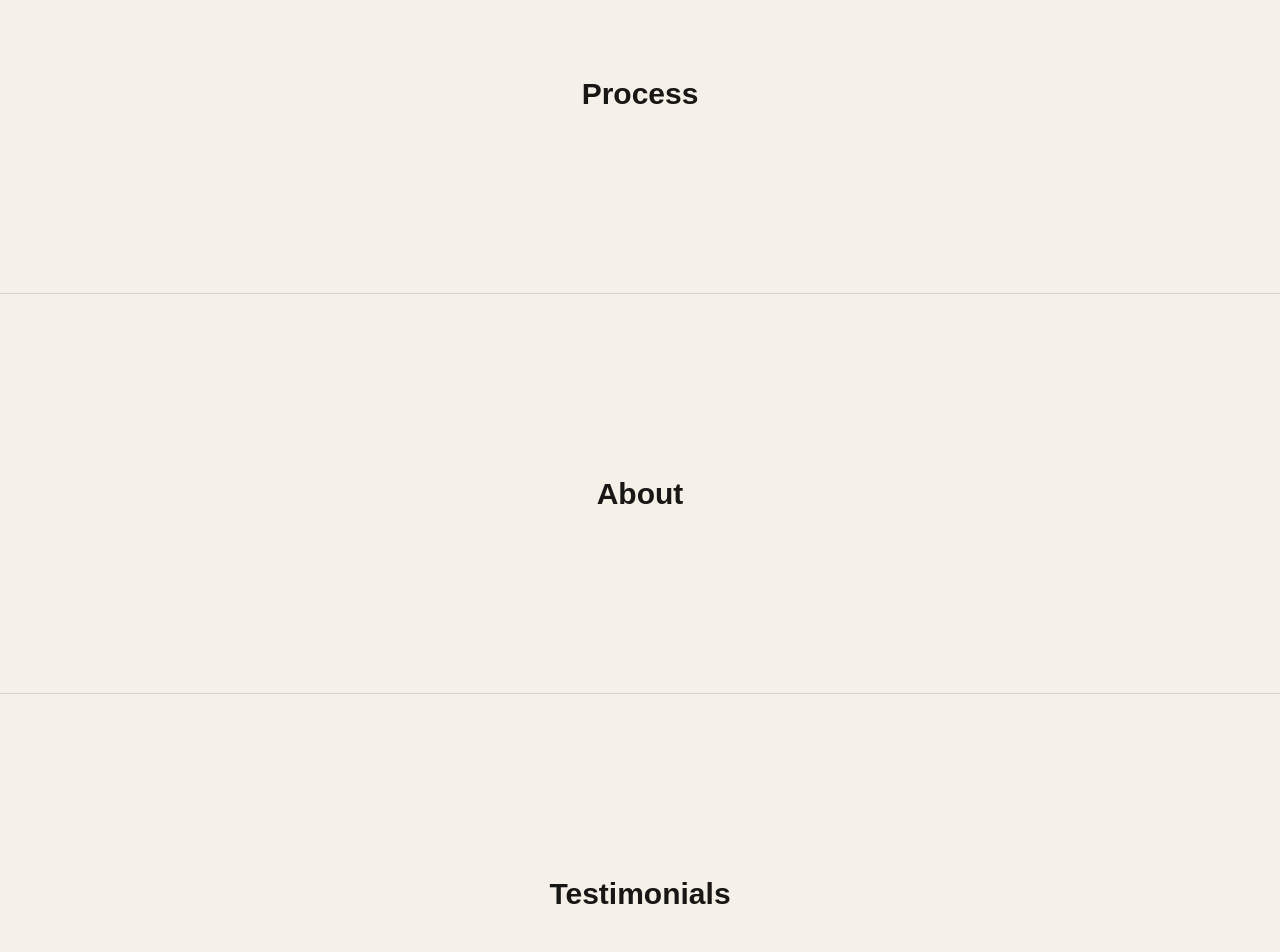
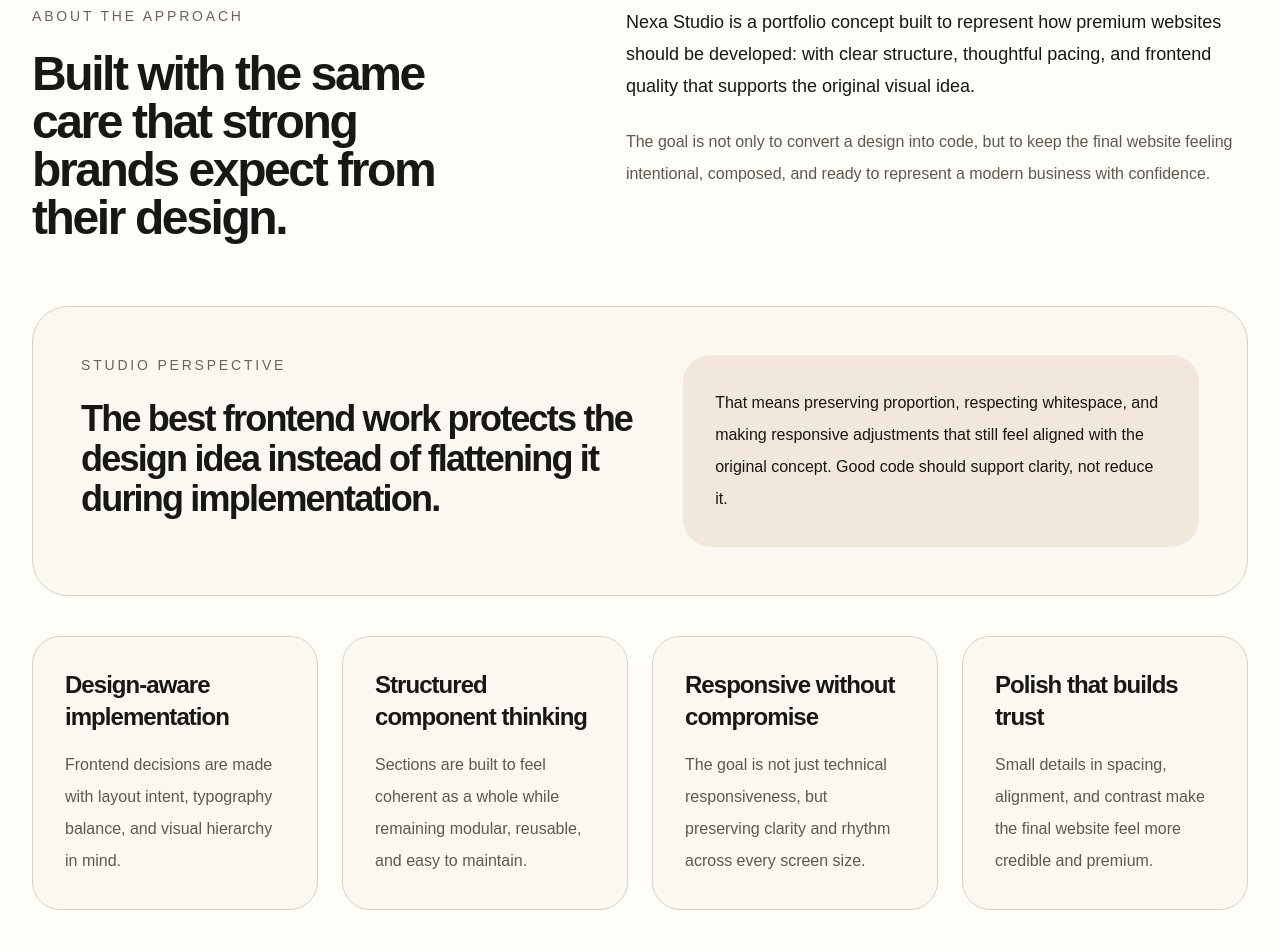
Before and after one commit to szymonbasiul/nexa-studio, a Next.js app: page / in a window 1280 px wide. Shown: the part 6180-7132 px from the top of the page. Built offline with nearby package versions, Linux system fonts and the light colour scheme.

Commit message:
feat: add editorial about section

```diff
--- a/src/app/page.tsx
+++ b/src/app/page.tsx
@@ -1,8 +1,10 @@
-import Navbar from '@/components/layout/Navbar';
-import Hero from '@/components/sections/Hero';
-import StudioIntro from '@/components/sections/StudioIntro';
-import WorkShowcase from '@/components/sections/WorkShowcase';
-import ProcessSection from '@/components/sections/ProcessSection';
+import Navbar from "@/components/layout/Navbar";
+import Hero from "@/components/sections/Hero";
+import StudioIntro from "@/components/sections/StudioIntro";
+import WorkShowcase from "@/components/sections/WorkShowcase";
+import ProcessSection from "@/components/sections/ProcessSection";
+import AboutSection from "@/components/sections/AboutSection";
+
 export default function Home() {
   return (
     <>
@@ -13,23 +15,7 @@ export default function Home() {
         <StudioIntro />
         <WorkShowcase />
         <ProcessSection />
-				<section
-					id="process"
-					className="flex min-h-[50vh] items-center justify-center border-b border-[#D9D1C7]"
-				>
-					<div className="px-6 text-center text-3xl font-semibold text-[#181716]">
-						Process
-					</div>
-				</section>
-
-				<section
-					id="about"
-					className="flex min-h-[50vh] items-center justify-center border-b border-[#D9D1C7]"
-				>
-					<div className="px-6 text-center text-3xl font-semibold text-[#181716]">
-						About
-					</div>
-				</section>
+        <AboutSection />
 
         <section
           id="testimonials"
--- /dev/null
+++ b/src/components/sections/AboutSection.tsx
@@ -0,0 +1,101 @@
+import Container from "@/components/layout/Container";
+
+const highlights = [
+  {
+    title: "Design-aware implementation",
+    description:
+      "Frontend decisions are made with layout intent, typography balance, and visual hierarchy in mind.",
+  },
+  {
+    title: "Structured component thinking",
+    description:
+      "Sections are built to feel coherent as a whole while remaining modular, reusable, and easy to maintain.",
+  },
+  {
+    title: "Responsive without compromise",
+    description:
+      "The goal is not just technical responsiveness, but preserving clarity and rhythm across every screen size.",
+  },
+  {
+    title: "Polish that builds trust",
+    description:
+      "Small details in spacing, alignment, and contrast make the final website feel more credible and premium.",
+  },
+];
+
+export default function AboutSection() {
+  return (
+    <section
+      id="about"
+      className="border-b border-[#D9D1C7] bg-[#FFFDF8] py-20 md:py-28"
+    >
+      <Container>
+        <div className="grid gap-10 lg:grid-cols-[0.92fr_1.08fr] lg:gap-16">
+          <div>
+            <p className="text-sm font-medium uppercase tracking-[0.2em] text-[#6B645C]">
+              About the Approach
+            </p>
+
+            <h2 className="mt-6 max-w-md text-4xl font-semibold tracking-[-0.05em] text-[#181716] md:text-5xl">
+              Built with the same care that strong brands expect from their design.
+            </h2>
+          </div>
+
+          <div className="max-w-2xl">
+            <p className="text-lg leading-8 text-[#181716]">
+              Nexa Studio is a portfolio concept built to represent how premium
+              websites should be developed: with clear structure, thoughtful
+              pacing, and frontend quality that supports the original visual idea.
+            </p>
+
+            <p className="mt-6 text-base leading-8 text-[#5F5851]">
+              The goal is not only to convert a design into code, but to keep
+              the final website feeling intentional, composed, and ready to
+              represent a modern business with confidence.
+            </p>
+          </div>
+        </div>
+
+        <div className="mt-16 rounded-[36px] border border-[#D9D1C7] bg-[#FBF7F1] p-8 md:p-12">
+          <div className="grid gap-8 lg:grid-cols-[1.05fr_0.95fr] lg:items-start">
+            <div>
+              <p className="text-sm font-medium uppercase tracking-[0.2em] text-[#6B645C]">
+                Studio Perspective
+              </p>
+
+              <h3 className="mt-6 max-w-2xl text-3xl font-semibold tracking-[-0.05em] text-[#181716] md:text-4xl">
+                The best frontend work protects the design idea instead of
+                flattening it during implementation.
+              </h3>
+            </div>
+
+            <div className="rounded-[28px] bg-[#F1E7DA] p-7 md:p-8">
+              <p className="text-base leading-8 text-[#181716]">
+                That means preserving proportion, respecting whitespace, and
+                making responsive adjustments that still feel aligned with the
+                original concept. Good code should support clarity, not reduce it.
+              </p>
+            </div>
+          </div>
+        </div>
+
+        <div className="mt-10 grid gap-6 md:grid-cols-2 xl:grid-cols-4">
+          {highlights.map((item) => (
+            <article
+              key={item.title}
+              className="flex h-full flex-col rounded-[28px] border border-[#D9D1C7] bg-[#FBF7F1] p-7 md:p-8"
+            >
+              <h3 className="text-2xl font-semibold tracking-[-0.04em] text-[#181716]">
+                {item.title}
+              </h3>
+
+              <p className="mt-4 text-base leading-8 text-[#5F5851]">
+                {item.description}
+              </p>
+            </article>
+          ))}
+        </div>
+      </Container>
+    </section>
+  );
+}
```
Lines whose indentation alone changed are shown as unchanged.
